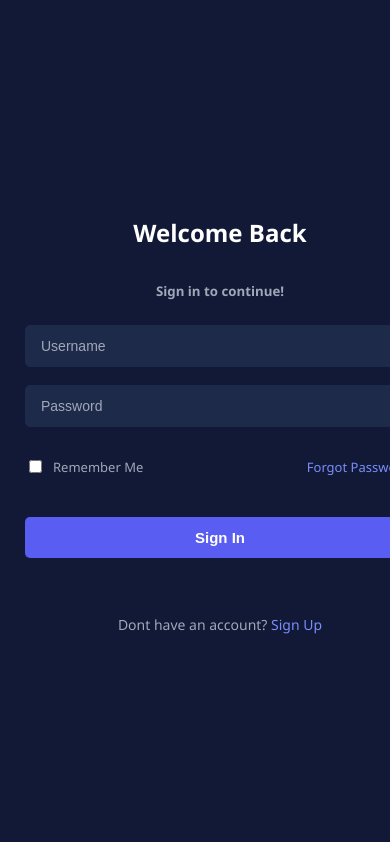
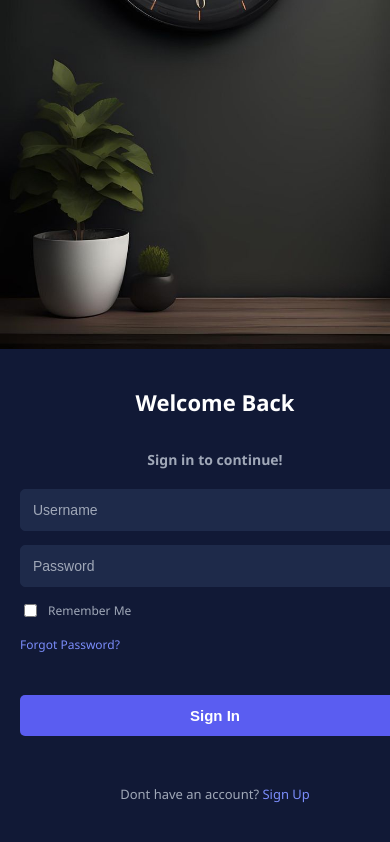
Before and after one commit to TuheliRay/Notes-App, a React (Vite) app in the folder frontend/: page /login in a window 390 px wide. Built offline with nearby package versions, Linux system fonts and the light colour scheme; no server answers; the HTML template or start-up script is replaced by a standard one.

Commit message:
updated login css

```diff
--- a/frontend/src/components/Login.module.css
+++ b/frontend/src/components/Login.module.css
@@ -158,45 +158,96 @@
 }
 
 
-/* --- Responsive Adjustments --- */
 @media (max-width: 768px) {
   .login-wrapper {
     flex-direction: column-reverse;
+    width: 100%;
+    height: 100%;
+    border-radius: 0;
   }
 
   .login-container {
     width: 100%;
     max-width: none;
-    border-radius: 12px 12px 0 0;
+    padding: 32px 24px;
+    border-radius: 0;
+    flex-grow: 1;
+    justify-content: flex-start;
   }
 
-  .login-image {
-    height: 200px;
-    flex-shrink: 0;
+  .login-container h2 {
+    font-size: 22px;
+    margin-top: 10px;
+  }
+
+  .login-container h5 {
+    font-size: 14px;
+    margin-bottom: 20px;
+  }
+
+  .login-container form {
+    gap: 14px;
+  }
+
+  .login-container input[type="text"],
+  .login-container input[type="password"] {
+    font-size: 15px;
+    padding: 14px;
+  }
+
+  .password-reset {
+    flex-direction: column;
+    align-items: flex-start;
+    gap: 6px;
+  }
+
+  .login-container button[type="submit"] {
+    font-size: 16px;
+    padding: 14px;
+    margin-top: 16px;
+  }
+
+  .register-link {
+    font-size: 13px;
+    text-align: center;
+    margin-top: 22px;
   }
 }
 
 @media (max-width: 480px) {
   .login-page {
-    padding: 0; /* Remove padding to use full screen width */
+    padding: 0;
   }
 
   .login-wrapper {
+    width: 100vw;
+    height: 100vh;
+    flex-direction: column-reverse;
     border-radius: 0;
-    /* Ensures it fills the screen height */
-    height: 100vh;
-    width: 100vw;
-  }
-
-  .login-image {
-    display: none;
   }
 
   .login-container {
-    padding: 30px 25px;
-    /* Full border radius since image is hidden */
-    border-radius: 0;
-    /* Ensure it takes full height and centers content */
-    flex-grow: 1;
+    padding: 28px 20px;
+    justify-content: flex-start;
+  }
+
+  .login-container input[type="text"],
+  .login-container input[type="password"] {
+    font-size: 14px;
+    padding: 12px;
+  }
+
+  .password-reset {
+    font-size: 12px;
+    gap: 4px;
+  }
+
+  .login-container button[type="submit"] {
+    padding: 12px;
+    font-size: 15px;
+  }
+
+  .register-link {
+    font-size: 13px;
   }
 }
```
